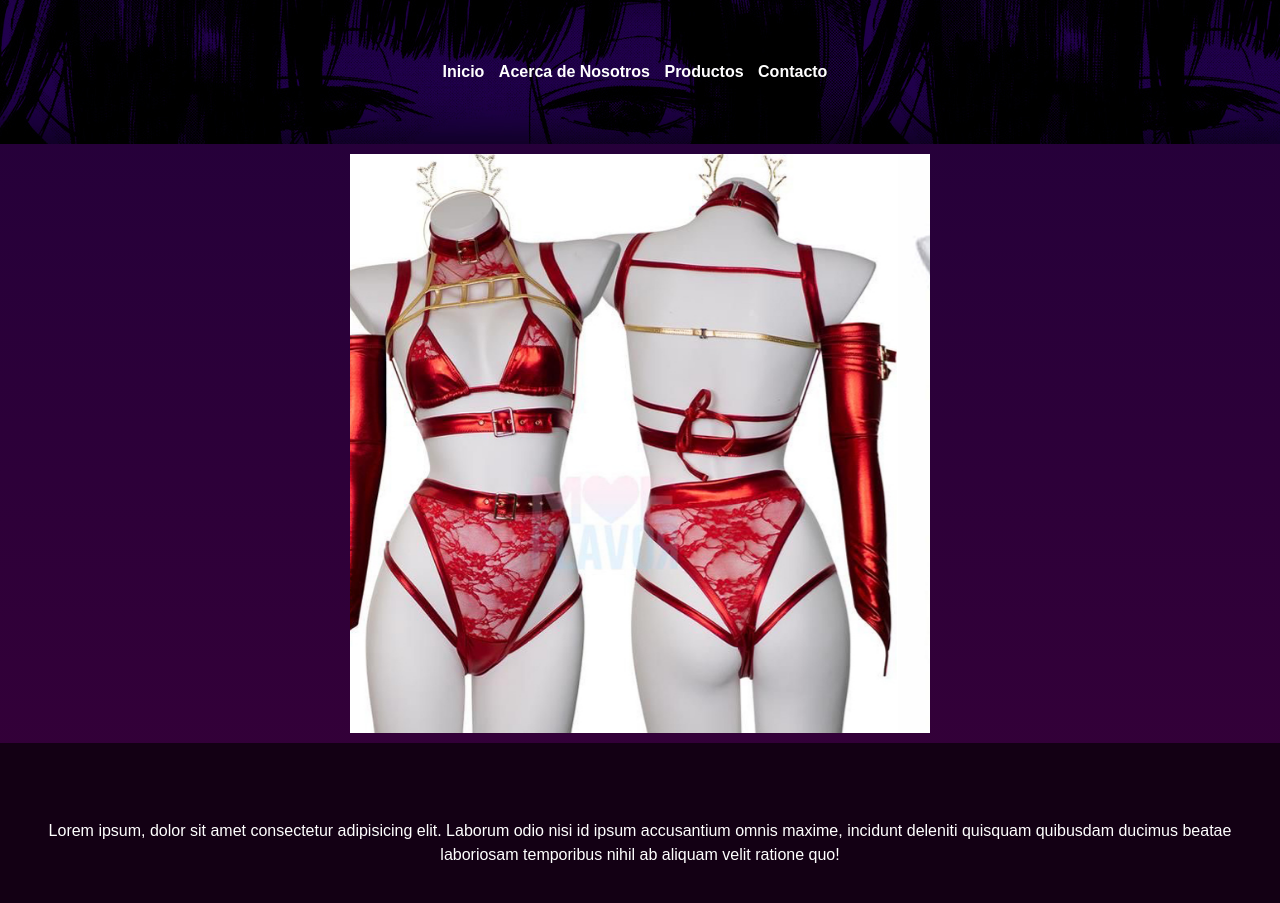
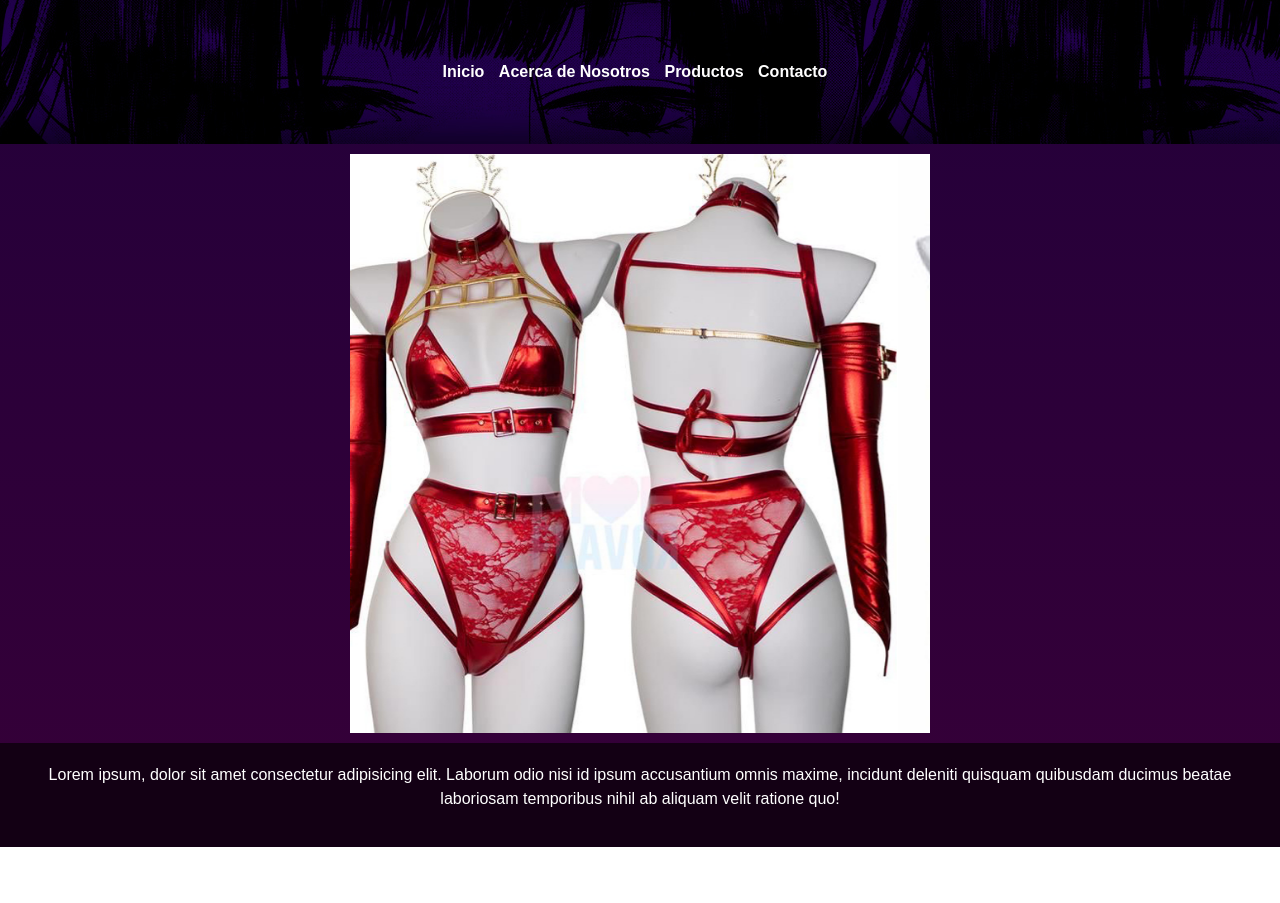
Before and after one commit to Koffiee/Segunda-preentrega-Azcurra-Alejandro, a plain HTML site: page index.html in a window 1280 px wide. After the commit the page ends 847 px from the top, so only its background shows below. Drawn offline with nearby package versions, Linux system fonts and the light colour scheme.

Commit message:
Update index.html

```diff
--- a/index.html
+++ b/index.html
@@ -37,21 +37,10 @@
                 </div>
               </main>
 
-              <footer>
-                <p></p>
+
+            <footer>
+              <p>Lorem ipsum, dolor sit amet consectetur adipisicing elit. Laborum odio nisi id ipsum accusantium omnis maxime, incidunt deleniti quisquam quibusdam ducimus beatae laboriosam temporibus nihil ab aliquam velit ratione quo!</p>
               </footer>
-
-            </body>
-            </html>
-
-</Main>
-
-
-
-
-<footer>
-<p>Lorem ipsum, dolor sit amet consectetur adipisicing elit. Laborum odio nisi id ipsum accusantium omnis maxime, incidunt deleniti quisquam quibusdam ducimus beatae laboriosam temporibus nihil ab aliquam velit ratione quo!</p>
-</footer>
 <script src="https://cdn.jsdelivr.net/npm/bootstrap@5.3.0-alpha3/dist/js/bootstrap.bundle.min.js" integrity="sha384-ENjdO4Dr2bkBIFxQpeoTz1HIcje39Wm4jDKdf19U8gI4ddQ3GYNS7NTKfAdVQSZe" crossorigin="anonymous"></script>
 </body>
 </html>
```
